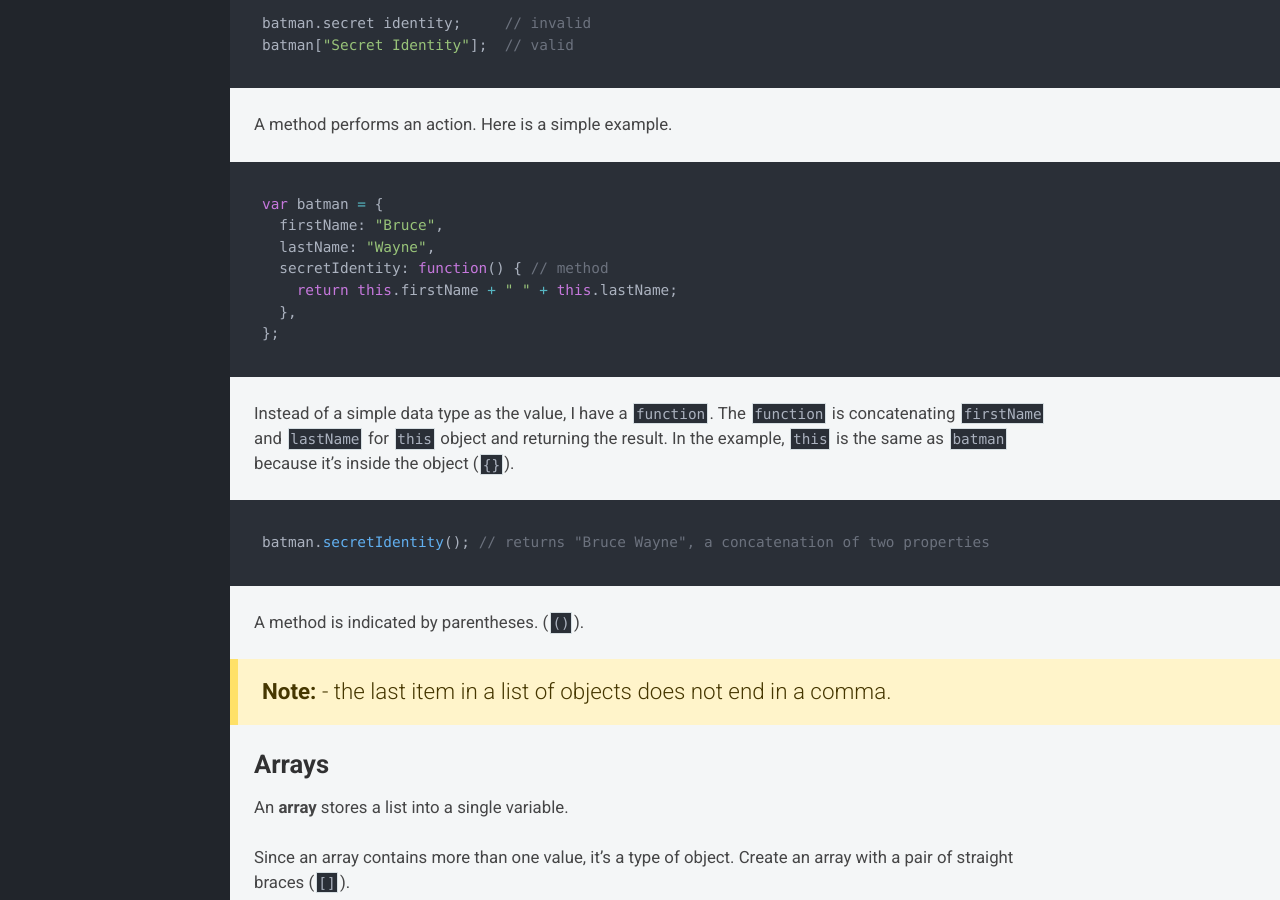
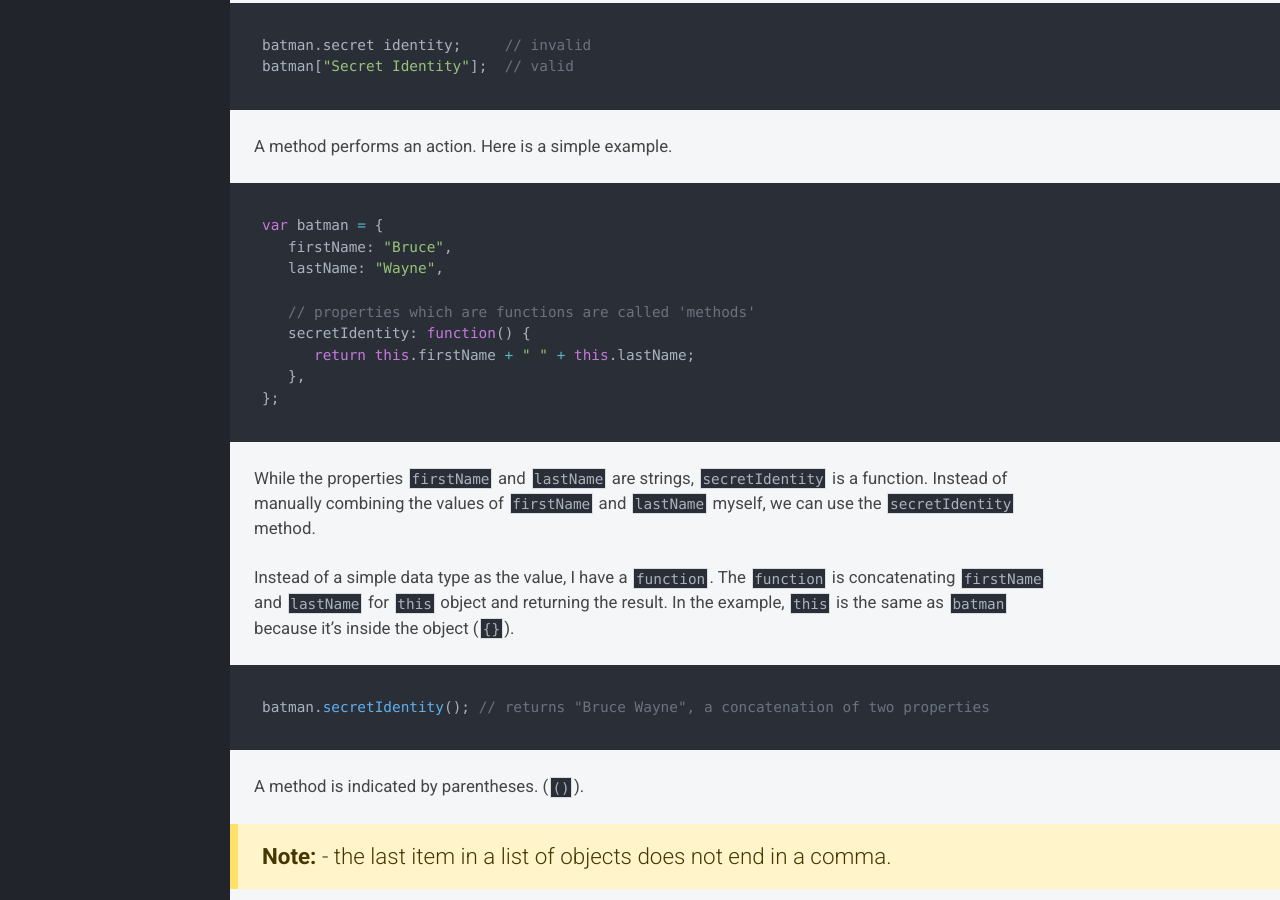
Before and after one commit to KJLarson/snippets, a Jekyll site: the page built from _pages/07_object.md, in a window 1280 px wide and 900 px high, scrolled down 1444 px. Built offline with Jekyll 4.4.1, drawn with Linux system fonts in a browser that asks for light colours; nearby versions of some CDN libraries; some of the changed text lies outside the part shown.

Commit message:
content update

````diff
--- a/_pages/07_object.md
+++ b/_pages/07_object.md
@@ -32,12 +33,12 @@
 
 ``` js
 var batman = {
-  firstName: "Bruce",  // string
-  lastName: "Wayne",
-  location: "Gotham",
-  introduced: 1939,    // number
-  billionaire: true,   // boolean
-  weakness: null,      // null
+   firstName:   "Bruce",   // string
+   lastName:    "Wayne",
+   location:    "Gotham",
+   introduced:  1939,      // number
+   billionaire: true,      // boolean
+   weakness:    null,      // null
 };
 ```
 
@@ -45,13 +46,13 @@
 can retrieve an individual value with a dot (`.`).
 
 ``` js
-batman.firstName; // returns "Bruce", a string
+batman.firstName;  // returns "Bruce", a string
 ```
 
 We can also retrieve the value with bracket notation.
 
 ``` js
-batman["firstName"]; // returns "Bruce"
+batman["firstName"];  // returns "Bruce"
 ```
 
 A JavaScript property name must be a valid JavaScript string or numeric literal.
@@ -67,13 +68,19 @@
 
 ``` js
 var batman = {
-  firstName: "Bruce",
-  lastName: "Wayne",
-  secretIdentity: function() { // method
-    return this.firstName + " " + this.lastName;
-  },
+   firstName: "Bruce",
+   lastName: "Wayne",
+
+   // properties which are functions are called 'methods'
+   secretIdentity: function() {
+      return this.firstName + " " + this.lastName;
+   },
 };
 ```
+
+While the properties `firstName` and `lastName` are strings, `secretIdentity` is
+a function. Instead of manually combining the values of `firstName` and
+`lastName` myself, we can use the `secretIdentity` method.
 
 Instead of a simple data type as the value, I have a `function`. The `function`
 is concatenating `firstName` and `lastName` for `this` object and returning the
````
Also changed, not shown: other parts of _pages/07_object.md (+1 -0 lines).
